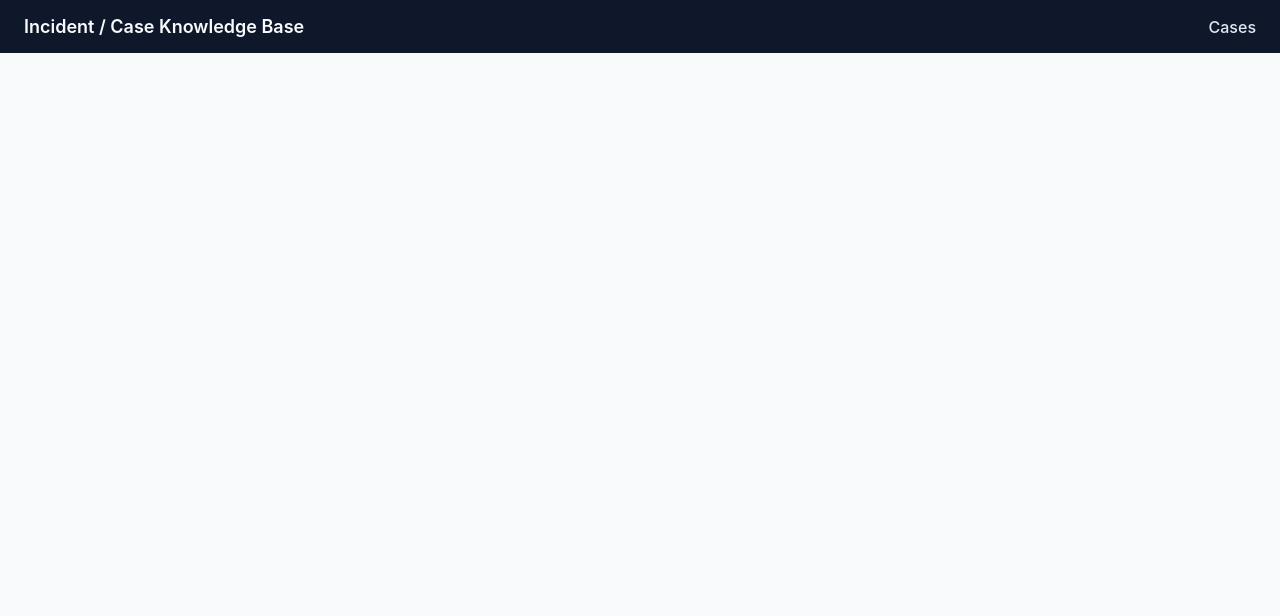
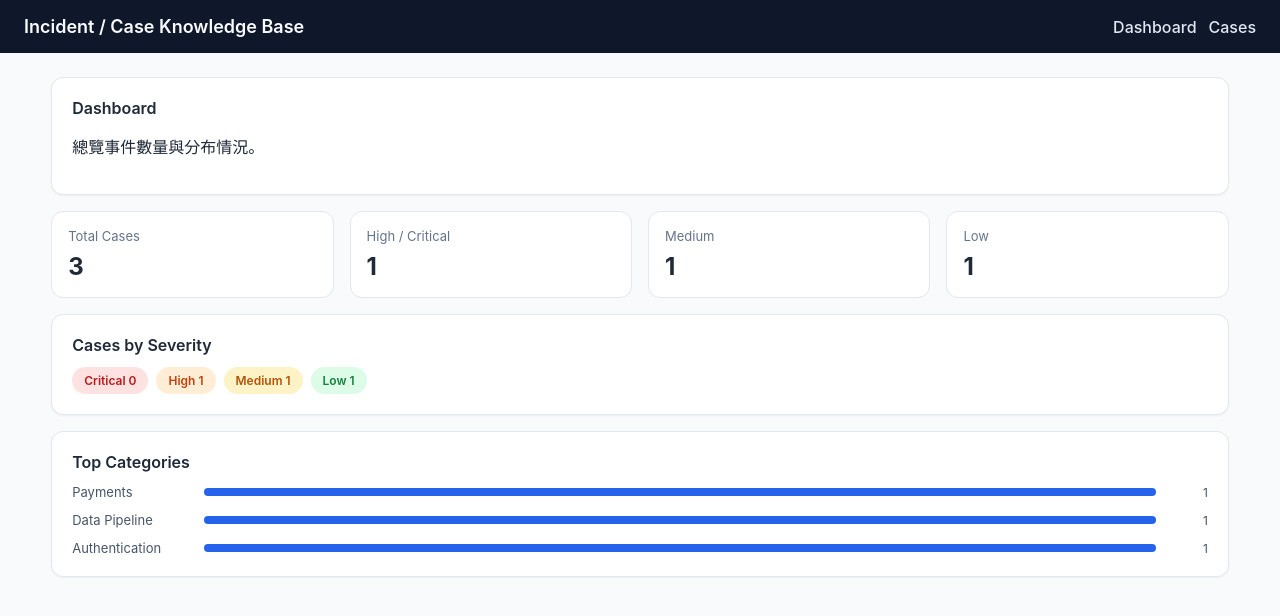
Before and after one commit to sjtseng0924/tsmc_hackthon, a Vue app in the folder frontend/: page /dashboard in a window 1280 px wide. Shown: the top 616 px of the page. Built offline with nearby package versions, Linux system fonts and the light colour scheme.

Commit message:
add: dashboard

```diff
--- a/frontend/src/App.vue
+++ b/frontend/src/App.vue
@@ -8,6 +8,7 @@
         Incident / Case Knowledge Base
       </div>
       <nav class="app-nav">
+        <RouterLink to="/dashboard">Dashboard</RouterLink>
         <RouterLink to="/cases">Cases</RouterLink>
       </nav>
     </header>
--- a/frontend/src/api/cases.js
+++ b/frontend/src/api/cases.js
@@ -74,3 +74,5 @@ export const getCategories = () => {
   // TODO: Replace mock data with backend API
   return [...new Set(mockCases.map((item) => item.category))]
 }
+
+// TODO: Replace with backend dashboard API
--- a/frontend/src/router/index.js
+++ b/frontend/src/router/index.js
@@ -1,11 +1,17 @@
 import { createRouter, createWebHistory } from 'vue-router'
 import CaseListView from '../views/CaseListView.vue'
 import CaseDetailView from '../views/CaseDetailView.vue'
+import DashboardView from '../views/DashboardView.vue'
 
 const routes = [
   {
     path: '/',
-    redirect: '/cases',
+    redirect: '/dashboard',
+  },
+  {
+    path: '/dashboard',
+    name: 'dashboard',
+    component: DashboardView,
   },
   {
     path: '/cases',
--- a/frontend/src/style.css
+++ b/frontend/src/style.css
@@ -114,6 +114,100 @@ a {
   box-shadow: 0 6px 20px rgba(15, 23, 42, 0.08);
 }
 
+.dashboard-grid {
+  display: grid;
+  grid-template-columns: repeat(auto-fit, minmax(180px, 1fr));
+  gap: 16px;
+  margin-bottom: 16px;
+}
+
+.stat-card {
+  background: #ffffff;
+  border: 1px solid #e2e8f0;
+  border-radius: 12px;
+  padding: 16px;
+}
+
+.stat-label {
+  font-size: 13px;
+  color: #64748b;
+  margin-bottom: 8px;
+}
+
+.stat-value {
+  font-size: 24px;
+  font-weight: 700;
+}
+
+.chip-row {
+  display: flex;
+  flex-wrap: wrap;
+  gap: 8px;
+}
+
+.chip {
+  padding: 6px 12px;
+  border-radius: 999px;
+  font-size: 12px;
+  font-weight: 600;
+}
+
+.chip-critical {
+  background: #fee2e2;
+  color: #b91c1c;
+}
+
+.chip-high {
+  background: #ffedd5;
+  color: #c2410c;
+}
+
+.chip-medium {
+  background: #fef3c7;
+  color: #b45309;
+}
+
+.chip-low {
+  background: #dcfce7;
+  color: #15803d;
+}
+
+.bar-list {
+  display: flex;
+  flex-direction: column;
+  gap: 12px;
+}
+
+.bar-row {
+  display: grid;
+  grid-template-columns: 120px 1fr 40px;
+  gap: 12px;
+  align-items: center;
+}
+
+.bar-label {
+  font-size: 13px;
+  color: #475569;
+}
+
+.bar-track {
+  background: #e2e8f0;
+  border-radius: 999px;
+  height: 8px;
+  overflow: hidden;
+}
+
+.bar-fill {
+  height: 100%;
+  background: #2563eb;
+}
+
+.bar-value {
+  font-size: 12px;
+  color: #475569;
+  text-align: right;
+}
+
 .severity {
   font-weight: 600;
   font-size: 12px;
--- /dev/null
+++ b/frontend/src/views/DashboardView.vue
@@ -0,0 +1,88 @@
+<script setup>
+import { computed } from 'vue'
+import { getCases } from '../api/cases'
+
+const cases = computed(() => getCases())
+
+const totalCases = computed(() => cases.value.length)
+const severityCounts = computed(() => {
+  return cases.value.reduce(
+    (acc, item) => {
+      acc[item.severity] = (acc[item.severity] || 0) + 1
+      return acc
+    },
+    { critical: 0, high: 0, medium: 0, low: 0 }
+  )
+})
+
+const categoryCounts = computed(() => {
+  return cases.value.reduce((acc, item) => {
+    acc[item.category] = (acc[item.category] || 0) + 1
+    return acc
+  }, {})
+})
+
+const topCategories = computed(() => {
+  return Object.entries(categoryCounts.value)
+    .map(([label, value]) => ({ label, value }))
+    .sort((a, b) => b.value - a.value)
+})
+
+const maxCategoryCount = computed(() => {
+  return Math.max(1, ...topCategories.value.map((item) => item.value))
+})
+</script>
+
+<template>
+  <section class="section">
+    <div class="section-title">Dashboard</div>
+    <p>總覽事件數量與分布情況。</p>
+  </section>
+
+  <section class="dashboard-grid">
+    <div class="stat-card">
+      <div class="stat-label">Total Cases</div>
+      <div class="stat-value">{{ totalCases }}</div>
+    </div>
+    <div class="stat-card">
+      <div class="stat-label">High / Critical</div>
+      <div class="stat-value">
+        {{ severityCounts.critical + severityCounts.high }}
+      </div>
+    </div>
+    <div class="stat-card">
+      <div class="stat-label">Medium</div>
+      <div class="stat-value">{{ severityCounts.medium }}</div>
+    </div>
+    <div class="stat-card">
+      <div class="stat-label">Low</div>
+      <div class="stat-value">{{ severityCounts.low }}</div>
+    </div>
+  </section>
+
+  <section class="section">
+    <div class="section-title">Cases by Severity</div>
+    <div class="chip-row">
+      <span class="chip chip-critical">Critical {{ severityCounts.critical }}</span>
+      <span class="chip chip-high">High {{ severityCounts.high }}</span>
+      <span class="chip chip-medium">Medium {{ severityCounts.medium }}</span>
+      <span class="chip chip-low">Low {{ severityCounts.low }}</span>
+    </div>
+  </section>
+
+  <section class="section">
+    <div class="section-title">Top Categories</div>
+    <div class="bar-list">
+      <div v-for="item in topCategories" :key="item.label" class="bar-row">
+        <div class="bar-label">{{ item.label }}</div>
+        <div class="bar-track">
+          <div
+            class="bar-fill"
+            :style="{ width: `${(item.value / maxCategoryCount) * 100}%` }"
+          ></div>
+        </div>
+        <div class="bar-value">{{ item.value }}</div>
+      </div>
+    </div>
+  </section>
+</template>
```
